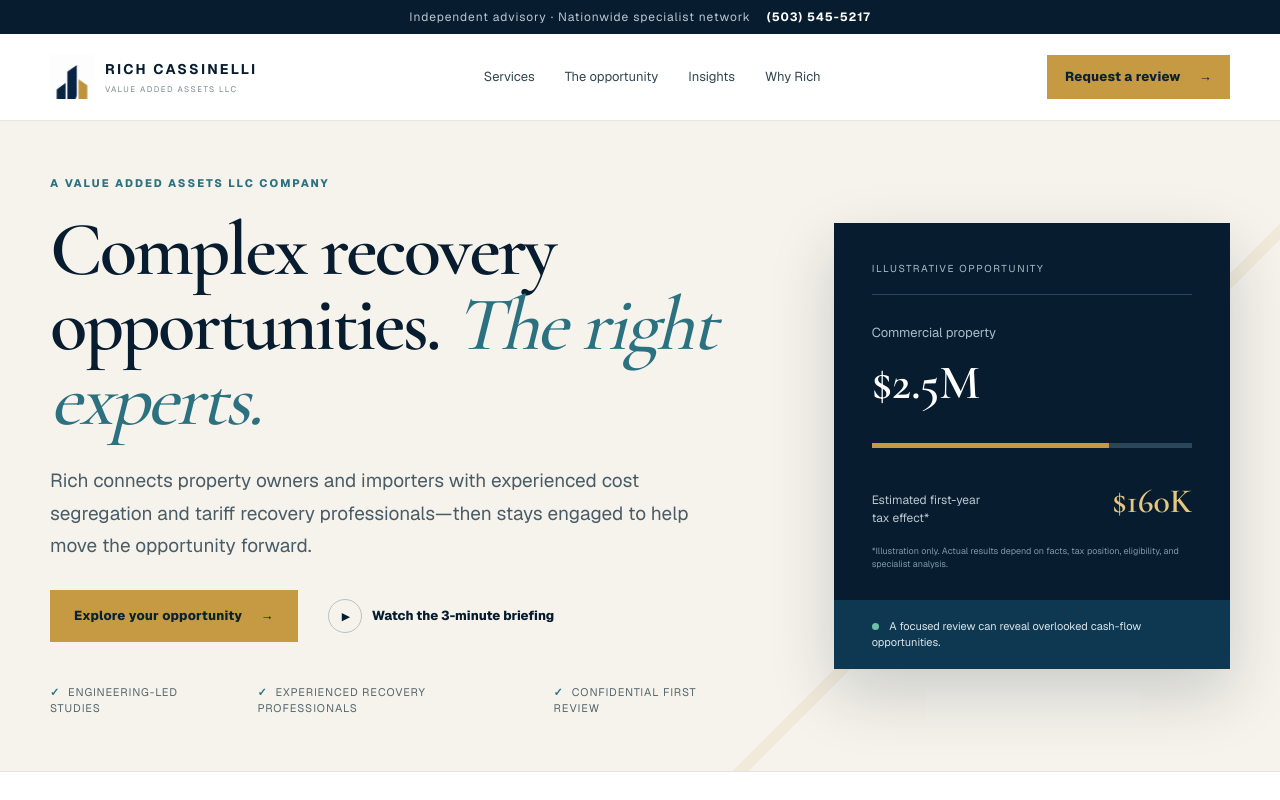
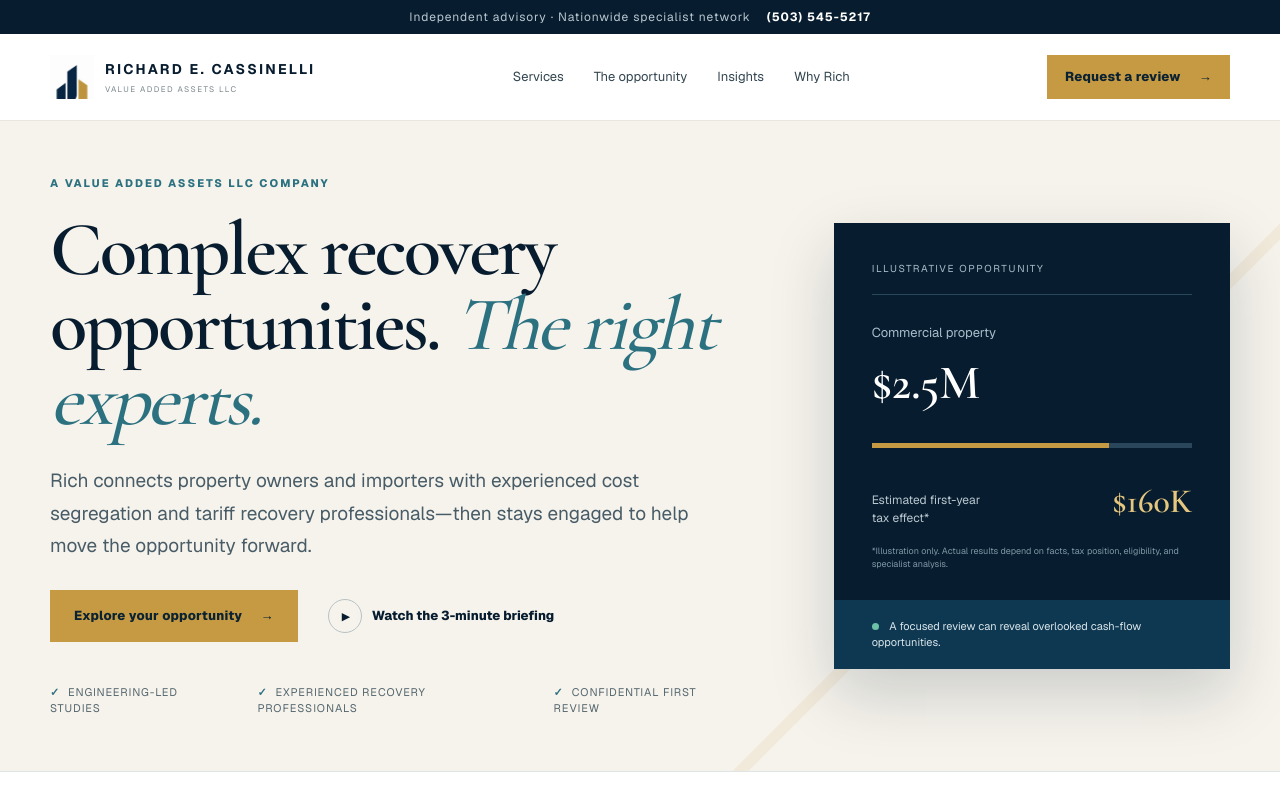
Before and after one commit to valueaddedassets-web/rich-cassinelli-advisory, a Next.js app: page / in a window 1280 px wide. Shown: the top 800 px of the page. Built offline with nearby package versions, Linux system fonts and the light colour scheme.

Commit message:
Update Richard Cassinelli name and contact email

```diff
--- a/app/layout.tsx
+++ b/app/layout.tsx
@@ -6,10 +6,10 @@ const geist = Geist({ variable: "--font-sans", subsets: ["latin"] });
 const cormorant = Cormorant_Garamond({ variable: "--font-serif", subsets: ["latin"], weight: ["500", "600"] });
 
 export const metadata: Metadata = {
-  title: "Rich Cassinelli | Value Added Assets LLC",
-  description: "Connect with experienced cost segregation and tariff recovery professionals through Rich Cassinelli and Value Added Assets LLC.",
+  title: "Richard E. Cassinelli | Value Added Assets LLC",
+  description: "Connect with experienced cost segregation and tariff recovery professionals through Richard E. Cassinelli and Value Added Assets LLC.",
   icons: { icon: "/cassinelli-mark.png", shortcut: "/cassinelli-mark.png" },
-  openGraph: { title: "Find the value already inside your business", description: "Cost segregation and tariff recovery connections through Rich Cassinelli, part of Value Added Assets LLC.", type: "website" },
+  openGraph: { title: "Find the value already inside your business", description: "Cost segregation and tariff recovery connections through Richard E. Cassinelli, part of Value Added Assets LLC.", type: "website" },
 };
 
 export default function RootLayout({ children }: Readonly<{ children: React.ReactNode }>) {
--- a/app/page.tsx
+++ b/app/page.tsx
@@ -52,16 +52,16 @@ export default function Home() {
     const body = encodeURIComponent(
       `Name: ${data.get("name")}\nCompany: ${data.get("company")}\nEmail: ${data.get("email")}\nPhone: ${data.get("phone")}\nOpportunity: ${data.get("opportunity")}\nEstimated value / duties: ${data.get("value")}\n\nNotes:\n${data.get("notes")}`,
     );
-    window.location.href = `mailto:rich@cassval.com?subject=${subject}&body=${body}`;
+    window.location.href = `mailto:valueaddedassets@gmail.com?subject=${subject}&body=${body}`;
   }
 
   return (
     <main>
       <div className="topbar">Independent advisory · Nationwide specialist network <a href="tel:+15035455217">(503) 545-5217</a></div>
       <header className="nav shell">
-        <a className="brand" href="#top" aria-label="Rich Cassinelli Advisory home">
+        <a className="brand" href="#top" aria-label="Richard E. Cassinelli and Value Added Assets LLC home">
           <span className="brandMark"><img src="/cassinelli-mark.png" alt="" /></span>
-          <span><strong>RICH CASSINELLI</strong><small>VALUE ADDED ASSETS LLC</small></span>
+          <span><strong>RICHARD E. CASSINELLI</strong><small>VALUE ADDED ASSETS LLC</small></span>
         </a>
         <nav aria-label="Primary navigation">
           <a href="#services">Services</a><a href="#results">The opportunity</a><a href="#insights">Insights</a><a href="#about">Why Rich</a>
@@ -117,15 +117,15 @@ export default function Home() {
         <div><p className="eyebrow">A concise briefing from Rich</p><h2>How hidden value becomes usable cash flow.</h2><p>See a sample property analysis, the potential tax savings created by accelerated depreciation, and how paid tariff records can be screened for possible recovery.</p><p className="videoNote">Your YouTube presentation can be placed here as soon as the final video link is supplied.</p><a className="textLink dark" href="#consultation">Discuss your facts with Rich <span>→</span></a></div>
       </div></section>
 
-      <section className="section shell" id="about"><div className="aboutGrid"><div className="portraitMonogram">RC<span>MAI · AI-GRS</span></div><div><p className="eyebrow">The connector who understands the asset</p><h2>Decades of real estate judgment. One accountable relationship.</h2><p>Rich Cassinelli is a commercial real estate appraiser and consultant with experience dating to 1987. Working as part of Value Added Assets LLC, his valuation background helps him understand the property, frame the opportunity, and connect clients with experienced professionals suited to the work.</p><div className="checks"><span>Commercial property fluency</span><span>Senior-level responsiveness</span><span>National specialist connections</span><span>Independent, consultative approach</span></div><a className="textLink dark" href="mailto:rich@cassval.com">Email Rich directly <span>↗</span></a></div></div></section>
+      <section className="section shell" id="about"><div className="aboutGrid"><div className="portraitMonogram">RC<span>MAI · AI-GRS</span></div><div><p className="eyebrow">The connector who understands the asset</p><h2>Decades of real estate judgment. One accountable relationship.</h2><p>Richard E. Cassinelli is a commercial real estate appraiser and consultant with experience dating to 1987. Working as part of Value Added Assets LLC, his valuation background helps him understand the property, frame the opportunity, and connect clients with experienced professionals suited to the work.</p><div className="checks"><span>Commercial property fluency</span><span>Senior-level responsiveness</span><span>National specialist connections</span><span>Independent, consultative approach</span></div><a className="textLink dark" href="mailto:valueaddedassets@gmail.com">Email Richard directly <span>↗</span></a></div></div></section>
 
       <section className="insights section" id="insights"><div className="shell"><div className="headingRow"><div><p className="eyebrow">Latest perspective</p><h2>What owners and importers should be watching.</h2></div><p>Selected official guidance and timely reporting. Rich can help you understand which developments warrant specialist review.</p></div><div className="insightGrid">{insights.map(item => <article key={item.title}><div><span>{item.tag}</span><time>{item.date}</time></div><h3>{item.title}</h3><p>{item.copy}</p><a href={item.href} target="_blank" rel="noreferrer">Read at {item.source} <span>↗</span></a></article>)}</div></div></section>
 
-      <section className="intake section" id="consultation"><div className="shell intakeGrid"><div><p className="eyebrow">Confidential opportunity review</p><h2>Start with a focused conversation.</h2><p>Tell Rich a little about your property or tariff exposure. He’ll respond personally to clarify the opportunity and identify the right specialist next step.</p><div className="contactBlock"><a href="tel:+15035455217">(503) 545-5217</a><a href="mailto:rich@cassval.com">rich@cassval.com</a><span>Portland, Oregon · Serving clients nationwide</span></div></div>
+      <section className="intake section" id="consultation"><div className="shell intakeGrid"><div><p className="eyebrow">Confidential opportunity review</p><h2>Start with a focused conversation.</h2><p>Tell Richard a little about your property or tariff exposure. He’ll respond personally to clarify the opportunity and identify the right specialist next step.</p><div className="contactBlock"><a href="tel:+15035455217">(503) 545-5217</a><a href="mailto:valueaddedassets@gmail.com">valueaddedassets@gmail.com</a><span>Portland, Oregon · Serving clients nationwide</span></div></div>
         <form onSubmit={submitIntake}><div className="formRow"><label>Your name<input required name="name" /></label><label>Company<input name="company" /></label></div><div className="formRow"><label>Email<input required name="email" type="email" /></label><label>Phone<input name="phone" type="tel" /></label></div><div className="formRow"><label>Opportunity<select name="opportunity"><option>Cost segregation</option><option>Tariff refund review</option><option>Both / not sure</option><option>CPA or advisor referral</option></select></label><label>Property value / duties paid<input name="value" placeholder="Approximate is fine" /></label></div><label>What should Rich know?<textarea name="notes" rows={4} placeholder="Property type and date placed in service, or import period and approximate duties paid…" /></label><button className="button" type="submit">Send consultation request <span>→</span></button><small>Submitting opens your email application with the completed request. No information is stored by this website.</small></form>
       </div></section>
 
-      <footer><div className="shell footerGrid"><div className="brand footerBrand"><span className="brandMark"><img src="/cassinelli-mark.png" alt="" /></span><span><strong>RICH CASSINELLI</strong><small>VALUE ADDED ASSETS LLC</small></span></div><p>Part of Value Added Assets LLC—connecting owners and importers with experienced cost segregation and tariff recovery professionals.</p><div><a href="mailto:rich@cassval.com">rich@cassval.com</a><a href="tel:+15035455217">(503) 545-5217</a></div></div><div className="shell legal">© 2026 Value Added Assets LLC. All rights reserved.<span>Information is educational only and is not tax, legal, engineering, customs, or investment advice. Results are not guaranteed.</span></div></footer>
+      <footer><div className="shell footerGrid"><div className="brand footerBrand"><span className="brandMark"><img src="/cassinelli-mark.png" alt="" /></span><span><strong>RICHARD E. CASSINELLI</strong><small>VALUE ADDED ASSETS LLC</small></span></div><p>Part of Value Added Assets LLC—connecting owners and importers with experienced cost segregation and tariff recovery professionals.</p><div><a href="mailto:valueaddedassets@gmail.com">valueaddedassets@gmail.com</a><a href="tel:+15035455217">(503) 545-5217</a></div></div><div className="shell legal">© 2026 Value Added Assets LLC. All rights reserved.<span>Information is educational only and is not tax, legal, engineering, customs, or investment advice. Results are not guaranteed.</span></div></footer>
     </main>
   );
 }
```
